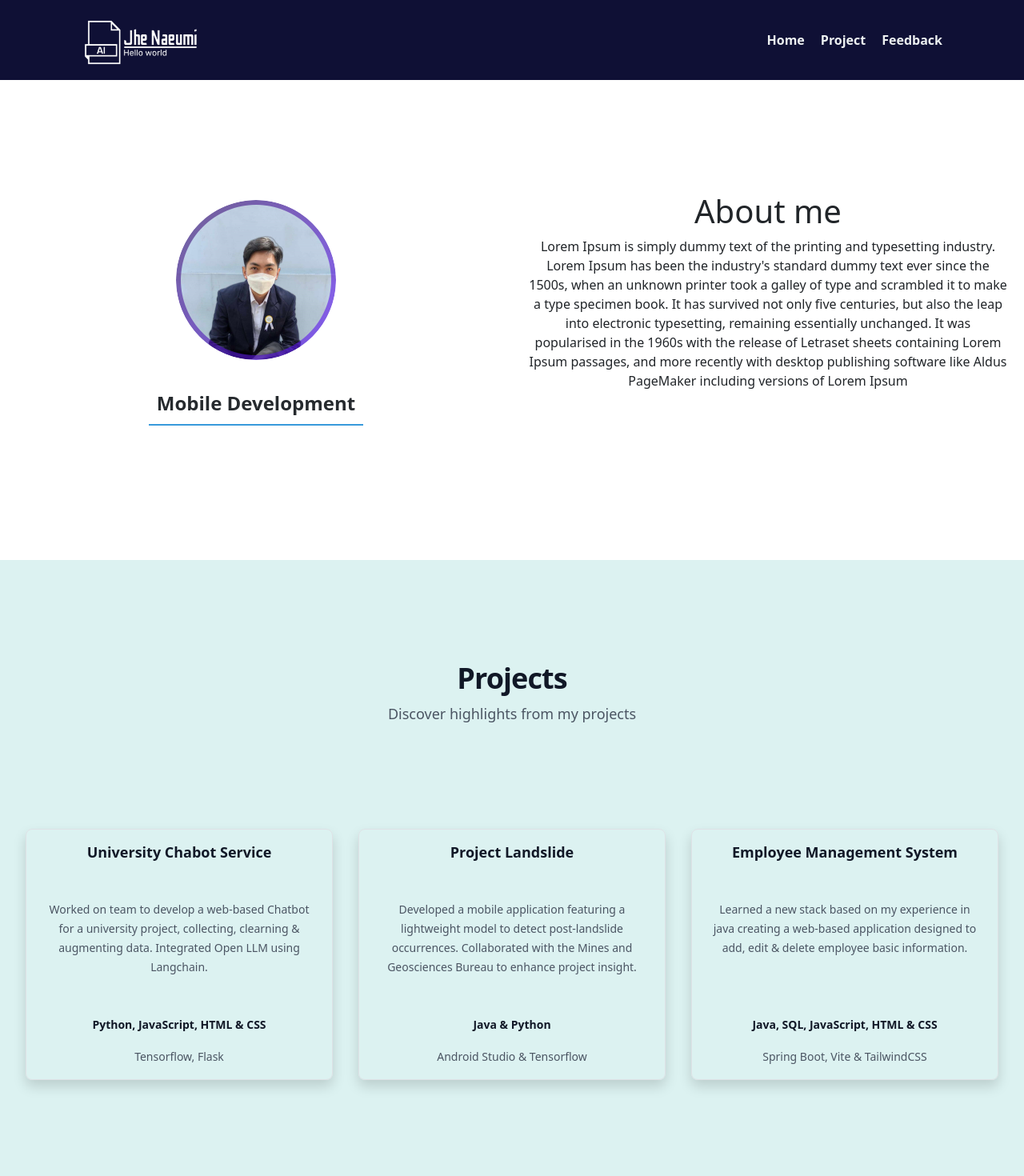
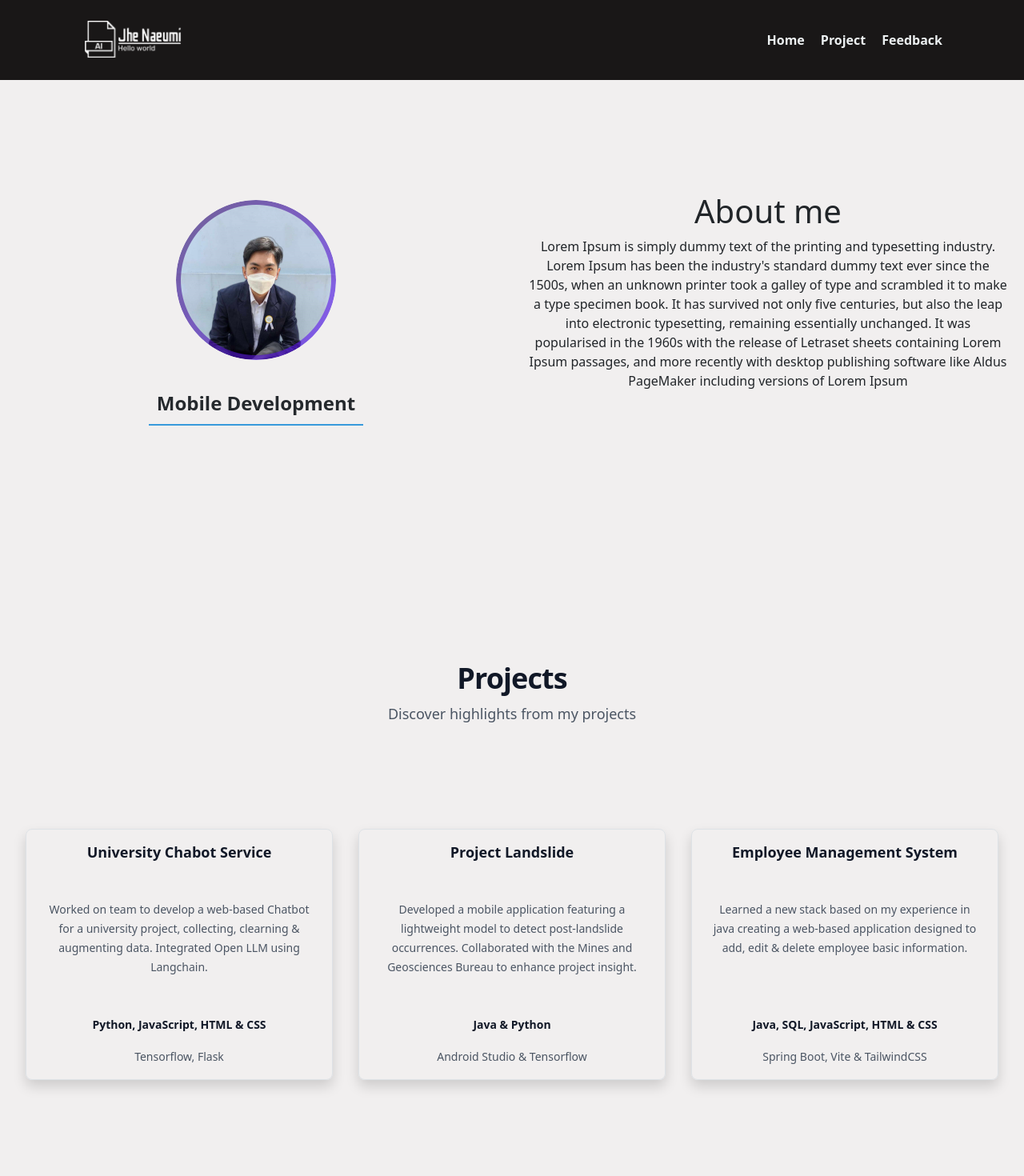
Before and after one commit to JheNaeumi/portfolio-userfeedback, a React (Vite) app in the folder frontend/portfolio-frontend/: page / in a window 1280 px wide. Shown: the top 1470 px of the page at 80% size. Built offline with nearby package versions, Linux system fonts and the light colour scheme; no server answers.

Commit message:
update css

```diff
--- a/frontend/portfolio-frontend/src/components/FooterComponent.css
+++ b/frontend/portfolio-frontend/src/components/FooterComponent.css
@@ -5,7 +5,7 @@
     bottom: 0;
     width: 100%;
     height: 100px; /* Increased height to accommodate social icons */
-    background-color: #0F1035;
+    background-color: #191717;
     text-align: center;
     color: white;
     display: flex;
--- a/frontend/portfolio-frontend/src/components/HeaderComponent.css
+++ b/frontend/portfolio-frontend/src/components/HeaderComponent.css
@@ -1,7 +1,7 @@
 /* HeaderComponent.css */
 
 .modern-header {
-  background-color: #0F1035; /* Header background color */
+  background-color: #191717; /* Header background color */
   color: #ecf0f1; /* Text color */
   padding: 10px 0; /* Adjust top and bottom padding */
 }
@@ -14,7 +14,7 @@
 }
 
 .logo img {
-  width: 140px; /* Adjust logo width */
+  width: 120px; /* Adjust logo width */
   height: auto;
 }
 
--- a/frontend/portfolio-frontend/src/components/HeaderComponent.jsx
+++ b/frontend/portfolio-frontend/src/components/HeaderComponent.jsx
@@ -1,12 +1,11 @@
 // HeaderComponent.jsx
-
 import React from 'react';
 import { Link } from 'react-scroll';
 import './HeaderComponent.css'; // Import your header component styles
 import jhenauemi from '../assets/jhe-naeumi-high-resolution-logo-white-transparent.png'
 
 
-const HeaderComponent = () => {
+const HeaderComponent= () => {
   return (
 
     <header className="modern-header">
--- a/frontend/portfolio-frontend/src/components/MainPageComponent.css
+++ b/frontend/portfolio-frontend/src/components/MainPageComponent.css
@@ -2,6 +2,7 @@
   display: flex;
   flex-direction: row;
   height:600px;
+  background-color: #F1EFEF;
 }
 
 .img {
--- a/frontend/portfolio-frontend/src/components/ProjectComponent.jsx
+++ b/frontend/portfolio-frontend/src/components/ProjectComponent.jsx
@@ -32,7 +32,7 @@ const posts = [
   ]
   const ProjectComponent = () => {
     return (
-        <div className="bg-[#DCF2F1] py-24 sm:py-32" id="project">
+        <div className="bg-[#F1EFEF] py-24 sm:py-32" id="project">
           <div className="mx-auto max-w-7xl px-6 lg:px-8">
             <div className="mx-auto max-w-2xl lg:mx-0">
               <h2 className="text-3xl font-bold tracking-tight text-gray-900 sm:text-4xl">Projects</h2>
@@ -44,7 +44,7 @@ const posts = [
               {posts.map((post) => (
                 <article key={post.id} className="flex max-w-2xl flex-col items-center justify-between border border-gray-200 rounded-lg shadow dark:bg-gray-800 dark:border-gray-700">
                   <div className="group relative">
-                    <h3 className="mt-3 text-lg font-semibold leading-6 text-gray-900 group-hover:text-gray-600">
+                    <h3 className="mt-3 ml-3 mr-3 text-lg font-semibold leading-6 text-gray-900 group-hover:text-gray-600">
                       <a href={post.href}>
                         <span className="absolute inset-0" />
                         {post.title}
@@ -52,7 +52,7 @@ const posts = [
                     </h3>
                     <p className="flex mt-5 ml-5 mr-5 line-clamp-3 text-sm leading-6 text-gray-600">{post.description}</p>
                   </div>
-                  <div className="relative mt-8 flex items-center gap-x-4">
+                  <div className="flex mt-8 ml-5 mr-5 items-center gap-x-4">
                     <div className="text-sm leading-6">
                       <p className="font-semibold text-gray-900">
                         <a href={post.technology.href}>
```
Also changed, not shown: frontend/portfolio-frontend/src/assets/background.jpg (added), frontend/portfolio-frontend/src/assets/black-bg.jpg (added).
